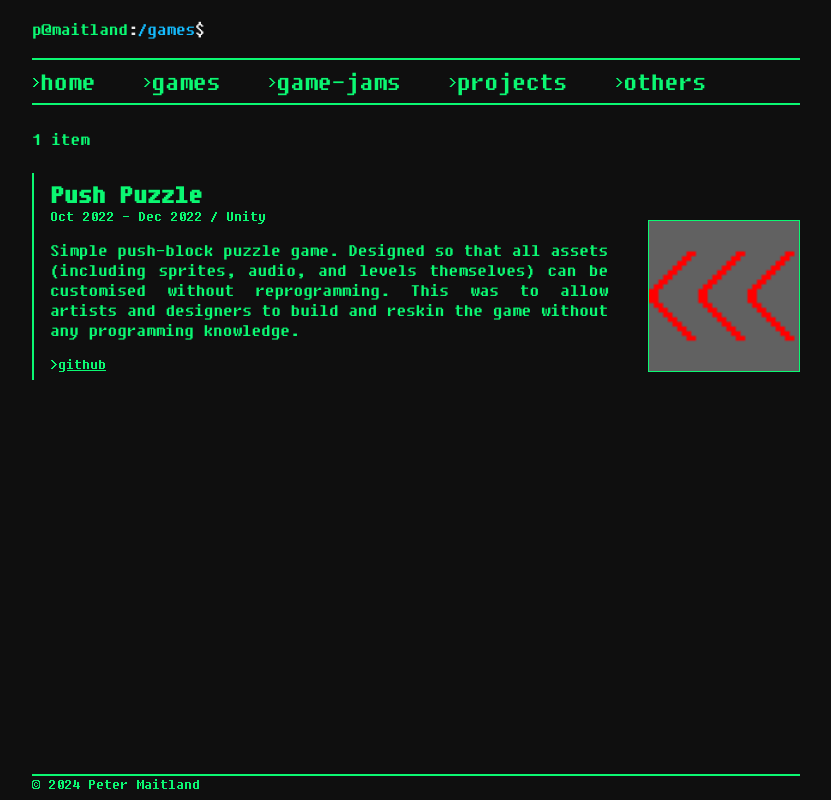
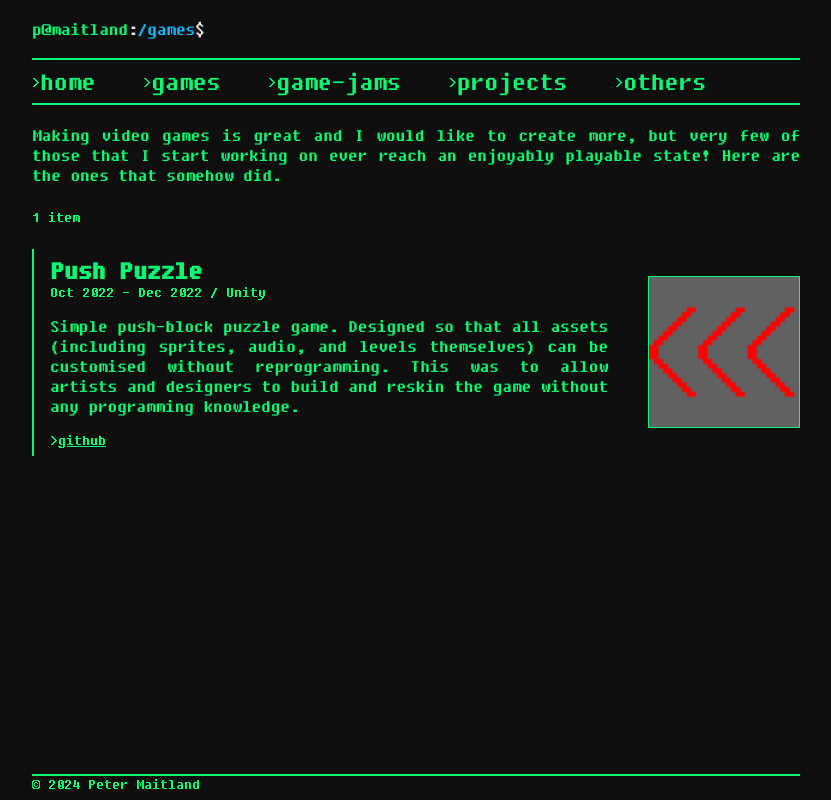
Before and after one commit to pmaitland/Personal-Website, a React (Create React App) app: page /games in a window 1280 px wide. Shown: the whole page, without its empty margins (224-1055 px from the left). Built offline with nearby package versions, Linux system fonts and the light colour scheme.

Commit message:
added description and improved styling

```diff
--- a/src/App.scss
+++ b/src/App.scss
@@ -29,7 +29,8 @@ select {
 }
 
 a {
-  color: inherit;
+  text-decoration: underline;
+  color: $green;
 }
 
 .white {
--- a/src/assets/constants/constants.ts
+++ b/src/assets/constants/constants.ts
@@ -14,6 +14,7 @@ export const home: CardList = {
 }
 
 export const games: CardList = {
+  description: 'Making video games is great and I would like to create more, but very few of those that I start working on ever reach an enjoyably playable state! Here are the ones that somehow did.',
   cards: [
     {
       title: 'Push Puzzle',
@@ -30,6 +31,7 @@ export const games: CardList = {
 }
 
 export const gameJams: CardList = {
+  description: 'I really enjoy taking part in game jams and am pleased to say I\'ve been able to attend many. These are all of the games I\'ve been a part of making at them. Try some of them out!',
   filters: [
     'GitHub Game Off', 'Global Game Jam', 'GUDEV'
   ],
@@ -165,6 +167,7 @@ export const gameJams: CardList = {
 }
 
 export const projects: CardList = {
+  description: 'These are other non-game related things I\'ve done. I\'ve worked on more, so this list is not exhaustive, but not everything is worth showing off :)',
   cards: [
     {
       title: 'Personal Website',
@@ -213,6 +216,7 @@ export const projects: CardList = {
 }
 
 export const others: CardList = {
+  description: 'Check out these other people and what they\'re up to too!',
   cards: [
     {
       title: 'Duck Sauce Games',
@@ -221,6 +225,15 @@ export const others: CardList = {
         'website': 'https://ducksauce.games',
       },
       image: 'dsg.png'
+    },
+    {
+      title: 'handyheart',
+      body: 'A fantastic artist, great developer, and wonderful person.',
+      links: {
+        'website': 'https://handyheart.art',
+        'github': 'https://github.com/yasmojam'
+      },
+      image: 'handyheart.png'
     }
   ]
 }
--- a/src/assets/css/Card.scss
+++ b/src/assets/css/Card.scss
@@ -52,18 +52,15 @@
   display: flex;
   font-size: $subtitle-font-size;
   margin: 0;
-
-  a {
-    text-decoration: underline;
-  }
 }
 
 .image {
+  min-width: 150px;
+  min-height: 150px;
   width: 150px;
   height: 150px;
   border: solid 1px;
   border-color: inherit;
-  align-self: flex-end;
 
   &.mobile {
     align-self: center;
--- a/src/assets/css/Cards.scss
+++ b/src/assets/css/Cards.scss
@@ -2,6 +2,12 @@
 
 .cards {
   width: 100%;
+
+  .description {
+    margin-bottom: 0;
+    font-size: $body-font-size;
+    text-align: justify;
+  }
 
   .options {
     display: flex;
@@ -26,7 +32,7 @@
       gap: 1rem;
 
       &.mobile {
-        flex-direction: column;
+        flex-direction: column-reverse;
         width: 100%;
       }
     }
@@ -34,7 +40,7 @@
 
   .count {
     align-self: start;
-    font-size: $body-font-size;
+    font-size: $subtitle-font-size;
     margin: 0;
   }
 
--- a/src/assets/css/Header.scss
+++ b/src/assets/css/Header.scss
@@ -54,7 +54,6 @@
 }
 
 .tab-name {
-  color: $green;
   text-decoration: none;
   font-size: $title-font-size;
 
@@ -62,8 +61,3 @@
     text-decoration: underline;
   }
 }
-
-a {
-  text-decoration: none;
-  color: $green;
-}
--- a/src/components/Cards.tsx
+++ b/src/components/Cards.tsx
@@ -33,6 +33,8 @@ function Cards({
 
   const [isReverse, setIsReverse] = useState<boolean>(false)
 
+  const isDropdownsShown = showDropdowns && (cardList.filters || cardList.cards.length > 1)
+
   const handleSortChange = (selected: React.ChangeEvent<HTMLSelectElement>) => {
     setIsReverse(selected.target.selectedOptions[0].value === 'oldest')
   }
@@ -46,13 +48,16 @@ function Cards({
 
   return (
     <div className={classNames('cards', colour)}>
+      {cardList.description &&
+        <p className={'description'}>{cardList.description}</p>
+      }
       <div className={classNames('options', { ['mobile']: isMobile })}>
         {showCount &&
           <p className={classNames('count', colour)}>
             {filteredCards.length} item{filteredCards.length === 1 ? '' : 's'}
           </p>
         }
-        {showDropdowns &&
+        {isDropdownsShown &&
           <div className={classNames('dropdowns', { ['mobile']: isMobile })}>
             {cardList.filters &&
               <select
--- a/src/types/cardList.ts
+++ b/src/types/cardList.ts
@@ -1,6 +1,7 @@
 import { CardDetails } from './cardDetails'
 
 export type CardList = {
+  description?: string
   filters?: string[]
   cards: CardDetails[]
 }
```
Also changed, not shown: public/images/handyheart.png (added).
